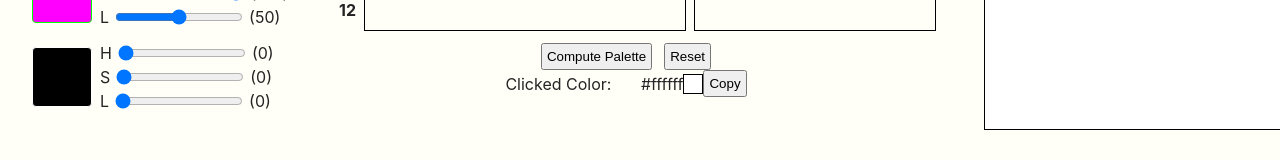
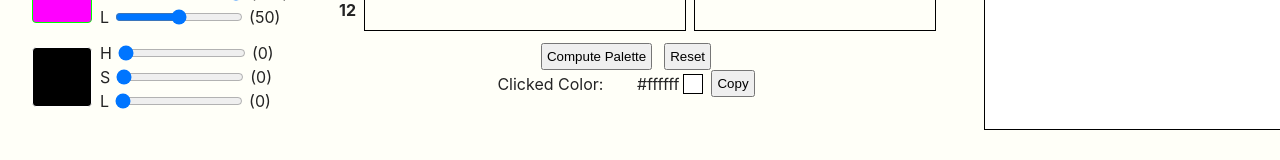
Before and after one commit to axwain/PaletteMaker, a React (Vite) app: page / in a window 1280 px wide. Shown: the part 617-777 px from the top of the page. Built offline with nearby package versions, Linux system fonts and the light colour scheme.

Commit message:
Added missing gaps on PaletteControls

```diff
--- a/src/Components/PaletteControls/styles.css
+++ b/src/Components/PaletteControls/styles.css
@@ -15,12 +15,14 @@
   display: flex;
   flex-direction: row;
   justify-content: center;
+  gap: 8px;
 }
 
 .palette-controls .color-label {
   align-items: center;
   display: flex;
   flex-direction: row;
+  gap: 4px;
 }
 
 .palette-controls .color-value {
```
